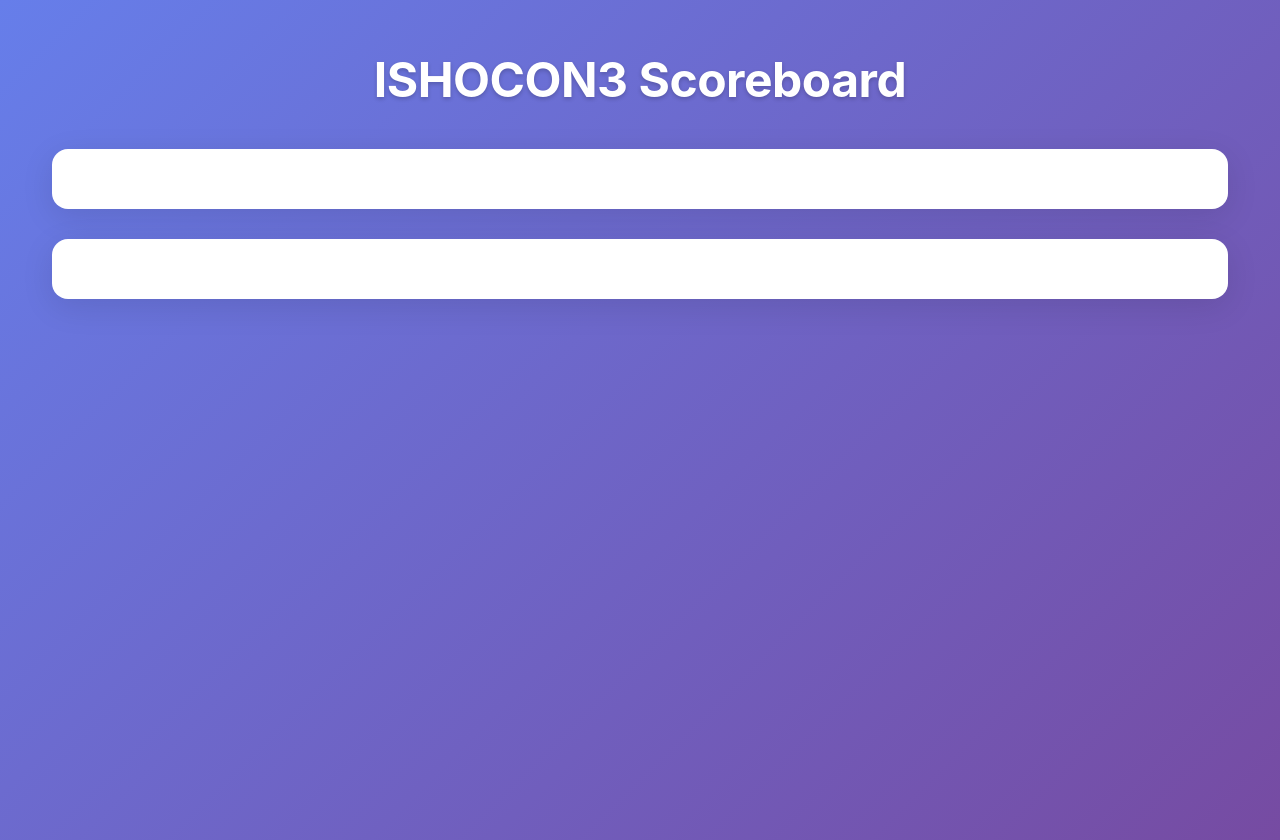
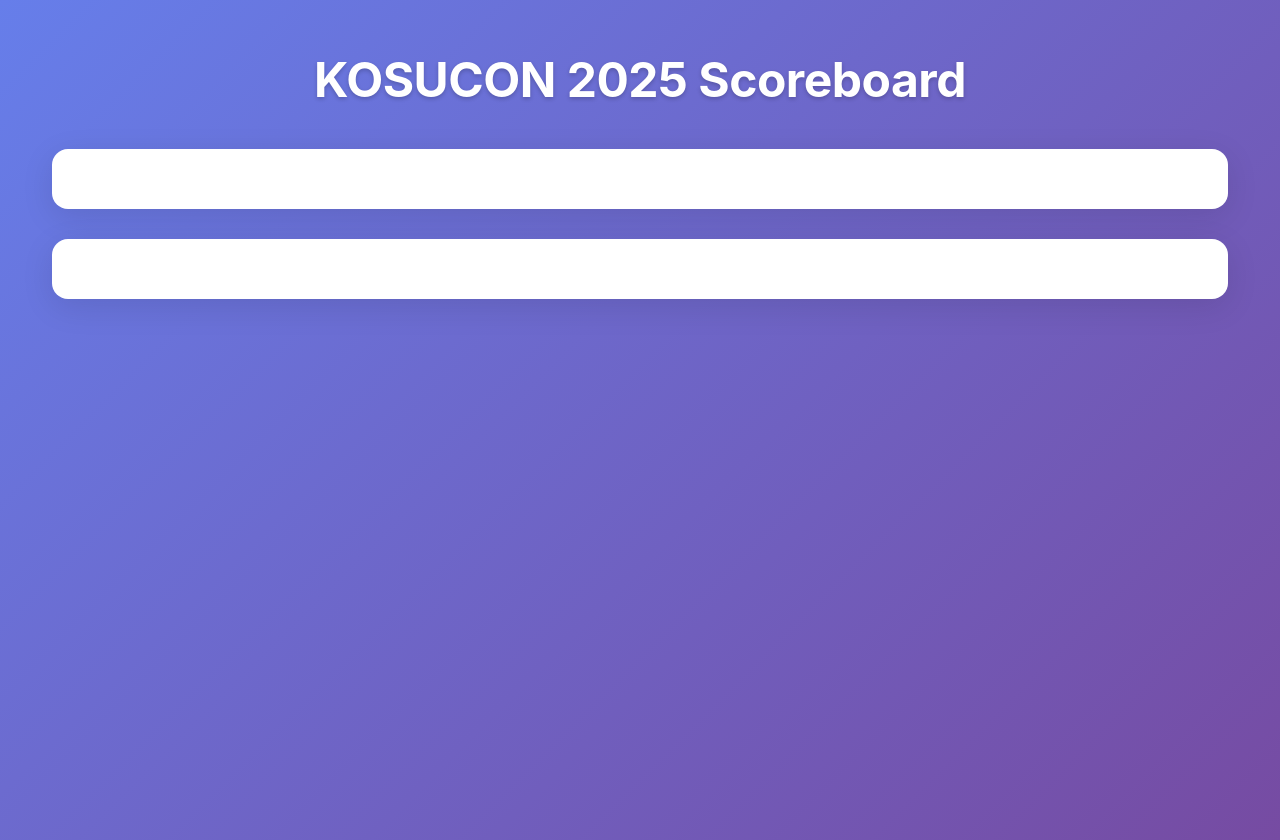
Before and after one commit to showwin/ISHOCON3, a website with bundled scripts: page contest/scoreboard/index.html in a window 1280 px wide. Built offline with nearby package versions, Linux system fonts and the light colour scheme; files whose address does not match are found by name.

Commit message:
Rename event title

```diff
--- a/contest/scoreboard/index.html
+++ b/contest/scoreboard/index.html
@@ -68,7 +68,7 @@
   </style>
 </head>
 <body>
-  <h1>ISHOCON3 Scoreboard</h1>
+  <h1>KOSUCON 2025 Scoreboard</h1>
 
   <div id="timeline-chart"></div>
   <div id="bar-chart"></div>
```
